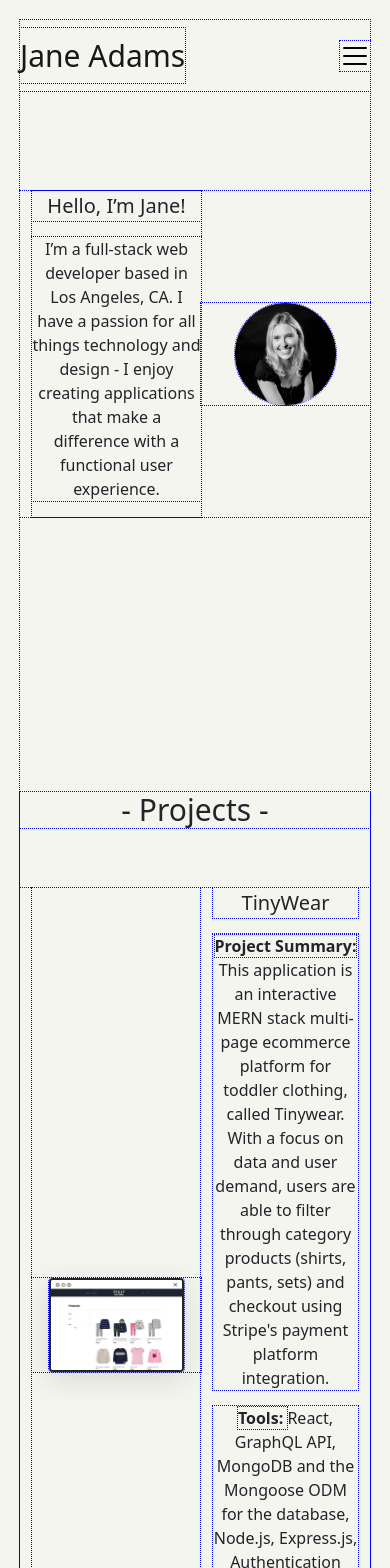
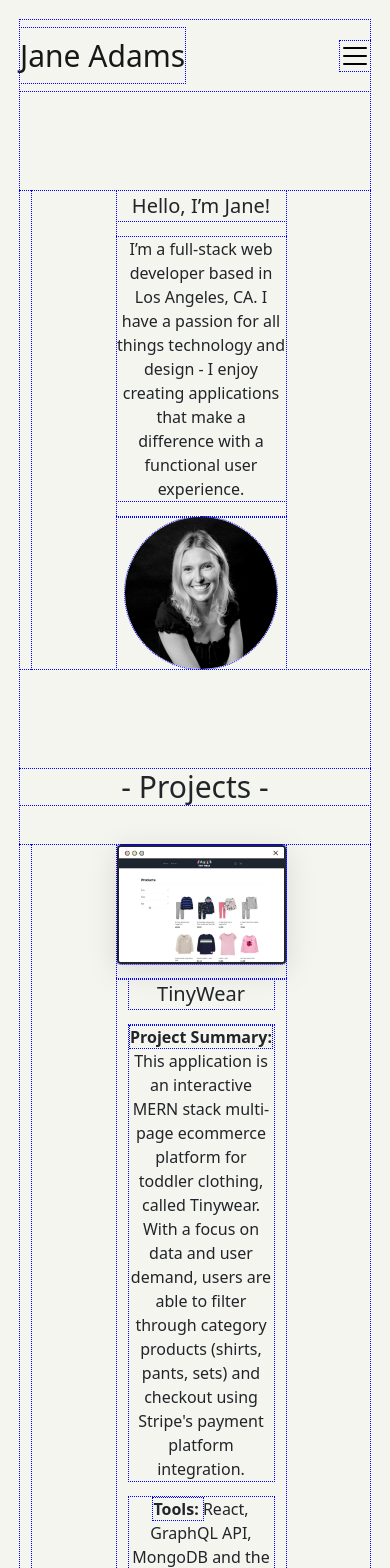
Before and after one commit to janealexadams/portfolio, a React (Vite) app: page / in a window 390 px wide. Shown: the top 1568 px of the page. Built offline with nearby package versions, Linux system fonts and the light colour scheme.

Commit message:
updated mobile view

```diff
--- a/src/components/Projects.jsx
+++ b/src/components/Projects.jsx
@@ -28,7 +28,7 @@ function Projects() {
       <div id="projects" className="text-center">
         <Container>
           {/* TinyWear */}
-          <Row className="tinywear">
+          <Row className="tinywear colu">
             <Col className="img-col" xs={6} md={6}>
               <Image className="tinywear-img" src={Tinywear} onMouseOver={e => e.currentTarget.src = TinywearGif} onMouseOut={e => e.currentTarget.src = Tinywear} alt="Tinywear" rounded/>
             </Col>
@@ -40,7 +40,7 @@ function Projects() {
             </Col>
           </Row>
           {/* Tech Blog */}
-          <Row className="tech-blog">
+          <Row className="tech-blog colu">
             <Col xs={6} md={6}>
               <p className="desc title">Tech Blog</p>
               <p className="desc"><b>Project Summary: </b>This is a CMS-style blog site similar to a Wordpress site, where developers can publish their blog posts and comment on other developer's posts. The app follows the MVC paradigm in its architectural structure, using Handlebars.js as the templating language, Sequelize as the ORM, and the express-session npm package for authentication.</p>
@@ -52,7 +52,7 @@ function Projects() {
             </Col>
           </Row>
           {/* Moodie */}
-          <Row className="moodie">
+          <Row className="moodie colu">
             <Col className="img-col" xs={6} md={6}>
               <Image className="moodie-img " src={moodie} onMouseOver={e => e.currentTarget.src = moodieGif} onMouseOut={e => e.currentTarget.src = moodie} alt="Moodie" rounded />
             </Col>
@@ -64,7 +64,7 @@ function Projects() {
             </Col>
           </Row>
           {/* E-comm Backend */}
-          <Row className="ecomm-backend">
+          <Row className="ecomm-backend colu">
             <Col xs={6} md={6}>
               <p className="desc title">E-Commerce Backend</p>
               <p className="desc"><b>Project Summary: </b>This project is a built out backend for an e-commerce site. Using a working Express.js API, it's configured to use Sequelize to interact with a MySQL2 database. Insomnia Core is used to retrieve routes for categories, products, and tags displayed in a formatted JSON.</p>
@@ -76,7 +76,7 @@ function Projects() {
             </Col>
           </Row>
           {/* Weather Dashboard */}
-          <Row className="weather-dashboard">
+          <Row className="weather-dashboard colu">
             <Col className="img-col" xs={6} md={6}>
               <Image className="weather-dashboard-img" src={weatherDashboard} onMouseOver={e => e.currentTarget.src = weatherDashboardGif} onMouseOut={e => e.currentTarget.src = weatherDashboard} alt="Weather Dashboard" rounded />
             </Col>
@@ -88,7 +88,7 @@ function Projects() {
             </Col>
           </Row>
           {/* Note Taker */}
-          <Row className="note-taker">
+          <Row className="note-taker colu">
             <Col xs={6} md={6}>
               <p className="desc title">Note Taker</p>
               <p className="desc"><b>Project Summary: </b>This application is used to write and save notes. Using an Express.js back end, this site will save and retrieve note data from a JSON file.</p>
@@ -100,7 +100,7 @@ function Projects() {
             </Col>
           </Row>
           {/* Code Quiz  */}
-          <Row className="code-quiz">
+          <Row className="code-quiz colu">
             <Col className="img-col" xs={6} md={6}>
               <Image className="code-quiz-img" src={codeQuiz} onMouseOver={e => e.currentTarget.src = codeQuizGif} onMouseOut={e => e.currentTarget.src = codeQuiz} alt="Code Quiz" rounded />
             </Col>
--- a/src/styles/Header.css
+++ b/src/styles/Header.css
@@ -92,13 +92,16 @@
 
 @media only screen and (max-width: 480px) {
   .header {
-    display: block;
-    text-align: center;
-    margin-left: auto;
-    margin-right: auto;
     margin-top: 100px;
+  }
+  .row {
+    display: flex;
+    flex-direction: column;
   }
   .img-col {
     padding: 0px !important;
   }
+  .portrait {
+    max-width: 90%;
+  }
 }
--- a/src/styles/Projects.css
+++ b/src/styles/Projects.css
@@ -67,3 +67,22 @@
 #project-button:hover {
     transform: scale(1.1);
 }
+
+@media only screen and (max-width: 480px) {
+    .projects {
+      margin-top: 100px;
+      margin-bottom: 20px;
+    }
+    .colu {
+      display: flex;
+      flex-direction: column;
+    }
+    .tinywear-img, .moodie-img, .weather-dashboard-img, .code-quiz-img {
+      margin-bottom: 15px !important;
+      max-width: 100%;
+    }
+    .tech-blog-img, .ecomm-backend-img, .note-taker-img {
+        margin-top: 15px !important;
+        max-width: 100%;
+    }
+}
--- a/src/styles/contact.css
+++ b/src/styles/contact.css
@@ -33,3 +33,10 @@
 .row {
     margin-left: 0 !important;
 }
+
+@media only screen and (max-width: 480px) {
+    .contact {
+      margin-top: 100px;
+      margin-bottom: 20px;
+    }
+}
```
Also changed, not shown: src/styles/Navbar.css (+0 -1 lines).
